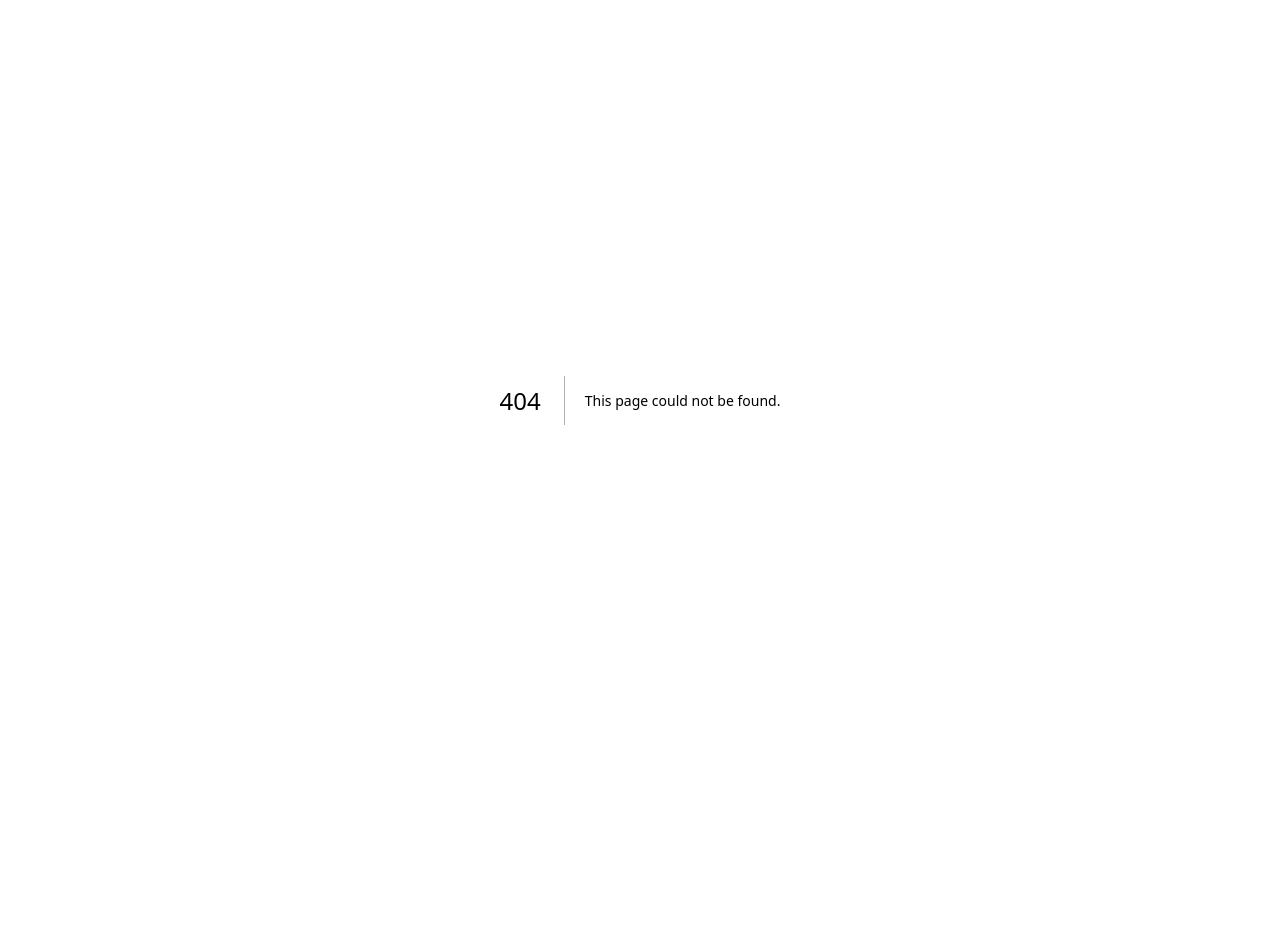
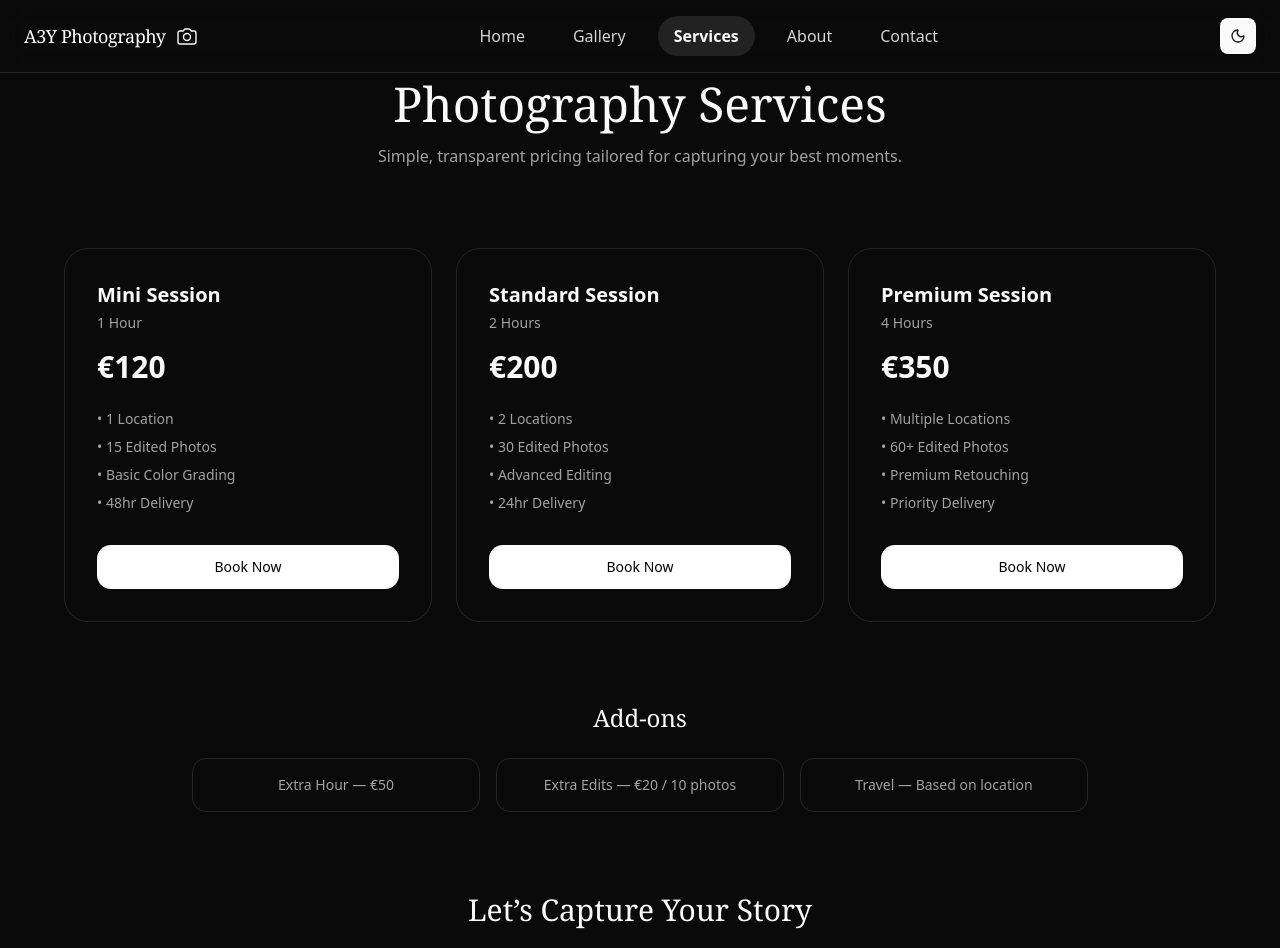
Before and after one commit to anand-m-s/a3yphotography, a Next.js app: page /services in a window 1280 px wide. Before the commit this address had no page. Shown: the top 948 px of the page. Before the commit the page ends 800 px from the top, so only its background shows below. Built offline with nearby package versions, Linux system fonts and the light colour scheme; a web font is replaced by a local one.

Commit message:
service page added

```diff
--- a/app/(site)/gallery/page.tsx
+++ b/app/(site)/gallery/page.tsx
@@ -37,9 +37,15 @@ export default function GalleryPage() {
 
   const [isZooming, setIsZooming] = useState(false);
 
+  const [isZoomed, setIsZoomed] = useState(false);
+  const [position, setPosition] = useState({ x: 0, y: 0 });
+  const [isDragging, setIsDragging] = useState(false);
+  const [start, setStart] = useState({ x: 0, y: 0 });
 
 
-  const widths = ["w-24", "w-25", "w-24", "w-25", "w-26", "w-52"];
+
+
+  const widths = ["w-13", "w-25", "w-24", "w-25", "w-26", "w-52"];
 
 
   // fetch categories + images from API
@@ -69,7 +75,7 @@ export default function GalleryPage() {
   // build filter buttons (All + dynamic categories)
   const filterOptions = useMemo(
     () => [
-      { id: "all", label: "All Work" },
+      { id: "all", label: "All" },
       ...categories.map((cat) => ({
         id: cat.id,
         label: cat.name,
@@ -257,7 +263,8 @@ export default function GalleryPage() {
                 }}
 
               >
-                <div className="relative aspect-[4/5]">
+                {/* <div className="relative aspect-[4/5]"> */}
+                <div className="relative w-full aspect-[4/5] overflow-hidden">
                   <Image
                     src={photo.url}
                     alt="Photography"
@@ -392,7 +399,8 @@ export default function GalleryPage() {
                 alt="Full view"
                 fill
                 className="object-contain"
-                sizes="100vw"
+                // sizes="100vw"
+                sizes="(max-width: 768px) 100vw, (max-width: 1200px) 90vw, 1200px"
               />
             </div>
 
@@ -458,27 +466,70 @@ export default function GalleryPage() {
               {/* LEFT ARROW */}
               <button
                 onClick={(e) => { e.stopPropagation(); goPrev(); }}
-                className="absolute left-0 text-white/70 hover:text-white text-9xl z-[50] transition-colors"
+                className="absolute cursor-pointer left-0 text-white/70 hover:text-white text-9xl z-[50] transition-colors"
               >
                 ‹
               </button>
 
               {/* <div className="relative w-full h-full max-w-[80vw] max-h-[80vh]"> */}
-              <div className="relative w-full h-full max-w-[95vw] max-h-[90vh]">
+              {/* <div className="relative w-full h-full max-w-[95vw] max-h-[90vh]"> */}
+              <div
+                className="relative w-full h-full max-w-[95vw] max-h-[90vh] overflow-hidden cursor-zoom-in"
+                onClick={(e) => {
+                  e.stopPropagation();
+                  setIsZoomed(!isZoomed);
+                  setPosition({ x: 0, y: 0 });
+                }}
+                onMouseDown={(e) => {
+                  if (!isZoomed) return;
+                  setIsDragging(true);
+                  setStart({ x: e.clientX - position.x, y: e.clientY - position.y });
+                }}
+                onMouseMove={(e) => {
+                  if (!isDragging || !isZoomed) return;
+                  setPosition({
+                    x: e.clientX - start.x,
+                    y: e.clientY - start.y,
+                  });
+                }}
+                onMouseUp={() => setIsDragging(false)}
+                onMouseLeave={() => setIsDragging(false)}
+              >
+
+                {/* <Image
+                  src={selectedImage}
+                  alt="Full view"
+                  fill
+                  className="object-contain rounded-xl"
+                  // sizes="100vw"
+                  sizes="(max-width: 768px) 100vw, (max-width: 1200px) 90vw, 1200px"
+                // priority
+                /> */}
+
+
                 <Image
                   src={selectedImage}
                   alt="Full view"
                   fill
-                  className="object-contain rounded-xl"
-                  sizes="100vw"
-                  priority
+                  draggable={false}
+                  className={cn(
+                    "object-contain rounded-xl transition-transform duration-300 ease-out select-none",
+                    isZoomed ? "cursor-grab" : ""
+                  )}
+                  style={{
+                    transform: isZoomed
+                      ? `scale(2) translate(${position.x / 2}px, ${position.y / 2}px)`
+                      : "scale(1) translate(0,0)",
+                  }}
+                  sizes="(max-width: 768px) 100vw, (max-width: 1200px) 90vw, 1200px"
                 />
+
               </div>
 
               {/* RIGHT ARROW */}
               <button
                 onClick={(e) => { e.stopPropagation(); goNext(); }}
-                className="absolute right-0 text-white/70 hover:text-white text-9xl z-[50] transition-colors"
+                className="absolute cursor-pointer right-0 text-white/70 hover:text-white text-9xl z-[50] transition-colors"
               >
                 ›
               </button>
--- /dev/null
+++ b/app/(site)/services/page.tsx
@@ -0,0 +1,156 @@
+"use client";
+
+import { cn } from "@/lib/utils";
+import Link from "next/link";
+import { Briefcase } from "lucide-react";
+
+const packages = [
+    {
+        title: "Mini Session",
+        duration: "1 Hour",
+        price: "€120",
+        features: [
+            "1 Location",
+            "15 Edited Photos",
+            "Basic Color Grading",
+            "48hr Delivery",
+        ],
+    },
+    {
+        title: "Standard Session",
+        duration: "2 Hours",
+        price: "€200",
+        features: [
+            "2 Locations",
+            "30 Edited Photos",
+            "Advanced Editing",
+            "24hr Delivery",
+        ],
+        highlight: true,
+    },
+    {
+        title: "Premium Session",
+        duration: "4 Hours",
+        price: "€350",
+        features: [
+            "Multiple Locations",
+            "60+ Edited Photos",
+            "Premium Retouching",
+            "Priority Delivery",
+        ],
+    },
+];
+
+export default function ServicesPage() {
+    return (
+        <div className="min-h-dvh bg-background text-foreground">
+
+            {/* HERO */}
+            <section className="text-center py-20 px-6">
+                {/* <div className="flex justify-center mb-4">
+                    <Briefcase className="h-6 w-6 text-muted-foreground" />
+                </div> */}
+
+                <h1 className="text-4xl md:text-5xl font-serif mb-4">
+                    Photography Services
+                </h1>
+
+                <p className="text-muted-foreground max-w-xl mx-auto">
+                    Simple, transparent pricing tailored for capturing your best moments.
+                </p>
+            </section>
+
+            {/* PRICING CARDS */}
+            <section className="px-6 pb-20">
+                <div className="max-w-6xl mx-auto grid md:grid-cols-3 gap-6">
+
+                    {packages.map((pkg, i) => (
+                        <div
+                            key={i}
+                            // className={cn(
+                            //     "rounded-3xl border p-6 flex flex-col justify-between transition-all duration-300",
+                            //     "bg-white/50 dark:bg-neutral-900/60 backdrop-blur-xl",
+                            //     pkg.highlight
+                            //         ? "scale-105 border-black/20 dark:border-white/20 shadow-xl"
+                            //         : "border-border hover:scale-[1.02]"
+                            // )}
+                            className={cn(
+                                "rounded-3xl p-8 flex flex-col justify-between transition-all duration-500",
+                                "bg-transparent border border-black/10 dark:border-white/10",
+                                "hover:border-black/20 dark:hover:border-white/20",
+                                "hover:shadow-xl hover:-translate-y-1"
+                            )}
+                        >
+                            <div>
+                                <h3 className="text-xl font-semibold mb-1">
+                                    {pkg.title}
+                                </h3>
+
+                                <p className="text-sm text-muted-foreground mb-4">
+                                    {pkg.duration}
+                                </p>
+
+                                <p className="text-3xl font-bold mb-6">
+                                    {pkg.price}
+                                </p>
+
+                                <ul className="space-y-2 text-sm text-muted-foreground">
+                                    {pkg.features.map((f, idx) => (
+                                        <li key={idx}>• {f}</li>
+                                    ))}
+                                </ul>
+                            </div>
+
+                            <Link
+                                href="/contact"
+                                className="mt-8 text-center py-3 rounded-xl bg-black text-white dark:bg-white dark:text-black text-sm font-medium transition hover:opacity-90"
+                            >
+                                Book Now
+                            </Link>
+                        </div>
+                    ))}
+
+                </div>
+            </section>
+
+            {/* ADD-ONS */}
+            <section className="px-6 pb-20">
+                <div className="max-w-4xl mx-auto text-center">
+                    <h2 className="text-2xl font-serif mb-6">
+                        Add-ons
+                    </h2>
+
+                    <div className="grid md:grid-cols-3 gap-4 text-sm text-muted-foreground">
+                        <div className="p-4 border rounded-xl">
+                            Extra Hour — €50
+                        </div>
+                        <div className="p-4 border rounded-xl">
+                            Extra Edits — €20 / 10 photos
+                        </div>
+                        <div className="p-4 border rounded-xl">
+                            Travel — Based on location
+                        </div>
+                    </div>
+                </div>
+            </section>
+
+            {/* CTA */}
+            <section className="text-center pb-24 px-6">
+                <h2 className="text-3xl font-serif mb-4">
+                    Let’s Capture Your Story
+                </h2>
+
+                <p className="text-muted-foreground mb-6">
+                    Reach out to plan your perfect shoot.
+                </p>
+
+                <Link
+                    href="/contact"
+                    className="px-6 py-3 rounded-full bg-black text-white dark:bg-white dark:text-black text-sm"
+                >
+                    Contact Me
+                </Link>
+            </section>
+        </div>
+    );
+}
--- a/components/navigation.tsx
+++ b/components/navigation.tsx
@@ -3,7 +3,7 @@
 import Link from "next/link";
 import { usePathname } from "next/navigation";
 import Image from "next/image";
-import { Home, Images, User, Mail, Menu, X, Sun, Moon } from "lucide-react";
+import { Home, Images, User, Mail, Menu, X, Sun, Moon,Briefcase,Package} from "lucide-react";
 import { useTheme } from "next-themes";
 import { Button } from "@/components/ui/button";
 import { cn } from "@/lib/utils";
@@ -12,6 +12,7 @@ import { useEffect, useState } from "react";
 const navItems = [
     { href: "/", label: "Home" },
     { href: "/gallery", label: "Gallery" },
+    { href: "/services", label: "Services" },
     { href: "/about", label: "About" },
     { href: "/contact", label: "Contact" },
 ];
@@ -182,8 +183,8 @@ export function Navigation() {
                                     src="/gallery/Aby/profilepic.webp"
                                     alt="A3Y Photography profile"
                                     fill
-                                    className="object-cover scale-[1.34] object-center"
-                                    sizes="80px"
+                                    className="object-cover scale-[1.34] object-center will-change-transform"
+                                    sizes="112px"
                                     priority
                                 />
                             </div>
@@ -200,6 +201,7 @@ export function Navigation() {
                             {[
                                 { href: "/", label: "Home", icon: <Home className="h-5 w-5" /> },
                                 { href: "/gallery", label: "Gallery", icon: <Images className="h-5 w-5" /> },
+                                { href: "/services", label: "Services", icon: <Package className="h-5 w-5" /> },
                                 { href: "/about", label: "About", icon: <User className="h-5 w-5" /> },
                                 { href: "/contact", label: "Contact", icon: <Mail className="h-5 w-5" /> },
                             ].map((item) => (
--- a/package.json
+++ b/package.json
@@ -36,6 +36,7 @@
     "@vercel/analytics": "^1.5.0",
     "class-variance-authority": "^0.7.1",
     "clsx": "^2.1.1",
+    "framer-motion": "^12.38.0",
     "geist": "^1.5.1",
     "jsonwebtoken": "^9.0.3",
     "lucide-react": "^0.545.0",
```
Also changed, not shown: 1 other file (tests, documents, lock files or other folders).
